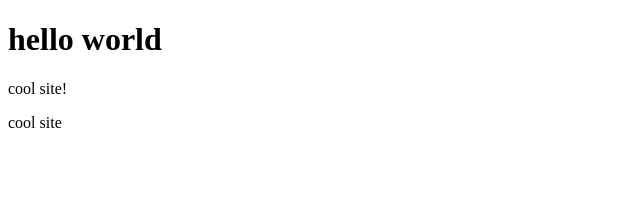
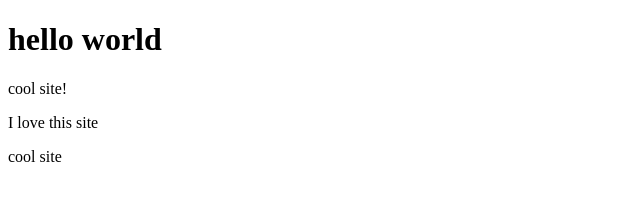
Before and after one commit to Lastkingjayjay/Hello-world, a plain HTML site: page index.html in a window 1280 px wide. Shown: the full height of the page, 0-640 px from the left. Drawn offline with Linux system fonts and the light colour scheme.

Commit message:
add i love this site

```diff
--- a/index.html
+++ b/index.html
@@ -12,6 +12,7 @@
 <body>
   <h1>hello world</h1>
   <p>cool site!</p>
+  <p>I love this site</p>
 </body>
 
 
```
